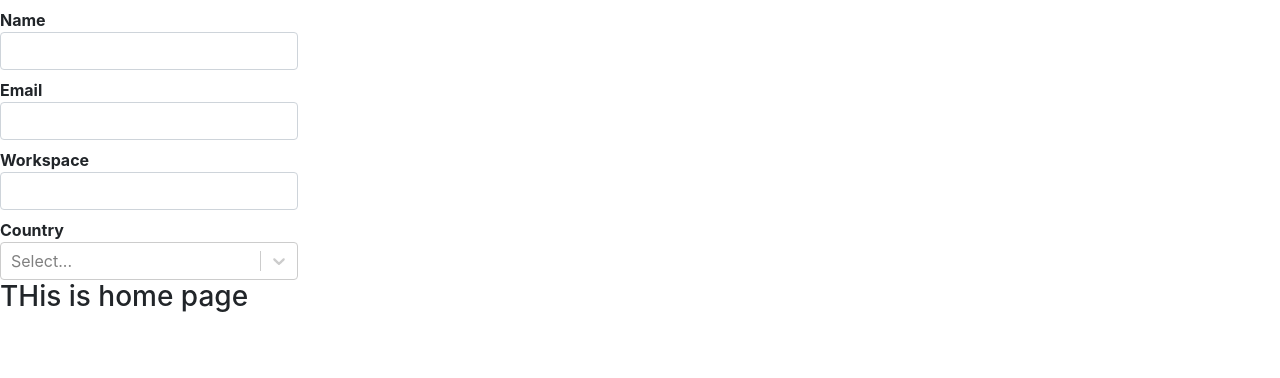
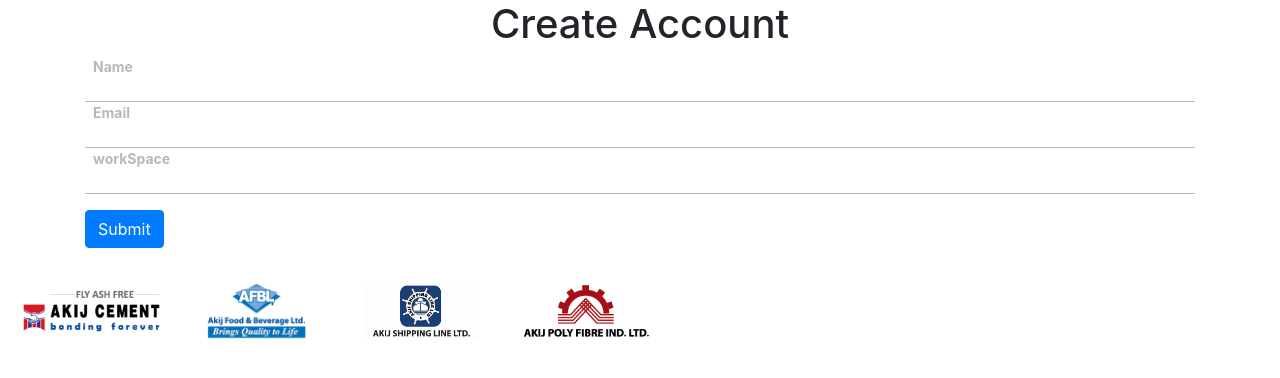
Before and after one commit to u-d-a-y-95/ERPM_Front, a React (Create React App) app: page / in a window 1280 px wide. Shown: the top 378 px of the page. Built offline with nearby package versions, Linux system fonts and the light colour scheme.

Commit message:
logout page working

```diff
--- a/src/App.css
+++ b/src/App.css
@@ -1,32 +1,51 @@
 .login-form-field {
   display: flex;
   flex-direction: column;
-  border-bottom: 1px solid #B8B8B8;
+  border-bottom: 1px solid #b8b8b8;
   margin: 0;
   padding: 0;
 }
-.login-form-field label{
+.login-form-field label {
   margin: 0;
   padding: 0;
-  letter-spacing:0;
+  letter-spacing: 0;
   text-align: left;
   font-size: 14px;
   font-weight: bold;
   letter-spacing: 0px;
-  color: #B8B8B8;
+  color: #b8b8b8;
   opacity: 1;
 }
-.login-form-field input{
+.login-form-field input {
   margin: 0;
   padding: 0;
   border: 0;
   box-shadow: none;
   outline: none;
-  color: #B8B8B8;
+  color: #b8b8b8;
 }
-.login-form-field i{
+.login-form-field i {
   margin: 0;
-  padding: 0 ;
+  padding: 0;
   font-size: 20px;
-  color: #B8B8B8;
+  color: #b8b8b8;
 }
+
+/* azizul style */
+
+.createLoginFromDesign {
+  width: 34.938rem;
+  height: 37.5rem;
+  max-height: 80%;
+  max-width: 80%;
+  /* max */
+  background: #ffffff 0% 0% no-repeat padding-box;
+  box-shadow: 0px 3px 54px #00000029;
+  border-radius: 33px;
+  opacity: 1;
+  margin: 0 auto;
+}
+.createLoginFromDesign input {
+  width: 438px;
+  height: 21px;
+}
--- a/src/App.js
+++ b/src/App.js
@@ -1,17 +1,16 @@
-import logo from "./logo.svg";
 import "./App.css";
-import http from "./main/services/http/http-client";
-import ls from "./main/services/local-storage";
+// import http from "./main/services/http/http-client";
+// import ls from "./main/services/local-storage";
 // import {TOKEN,TOKEN1} from './main/constant/local-storage.contant'
-import MasterInput from "./main/common/base-component/master-input";
+import LoginInput from "./main/common/base-component/login-input";
 import { useState } from "react";
-import { Formik } from "formik";
-import MasterSelect from "./main/common/base-component/master-select";
 import * as Yup from "yup";
 import akijCement from "./assets/image/authentication/akijCement.png";
 import afbl from "./assets/image/authentication/afbl.png";
 import akijShipingLine from "./assets/image/authentication/akijShipingLine.png";
 import akijPolyFibre from "./assets/image/authentication/akijPolyFibre.png";
+import { useFormik } from "formik";
+import MasterErrorText from "./main/common/base-component/master-errortext";
 
 function App() {
   // http.de('https://jsonplaceholder.typicode.com/todos/1')
@@ -19,10 +18,10 @@ function App() {
   //   console.log(res)
   // })
   // ls.setData(TOKEN,'aziz')
-  const [name, setName] = useState("");
-  function onChange(e) {
-    setName(e.target.value);
-  }
+  // const [name, setName] = useState("");
+  // function onChange(e) {
+  //   setName(e.target.value);
+  // }
 
   //azizul code;
   const countryDDL = [
@@ -30,17 +29,20 @@ function App() {
     { value: 2, label: "India" },
     { value: 3, label: "China" },
   ];
-  //initial values;
+
+  //initialValues;
   const initialValues = {
     name: "",
     email: "",
     workSpace: "",
-    country: "",
+    country: { label: "", value: "" },
   };
 
   const validationSchema = Yup.object().shape({
     name: Yup.string().required("Name is required"),
-    email: Yup.string().email().required("Email is required"),
+    email: Yup.string()
+      .email("Provide valid email")
+      .required("Email is required"),
     workSpace: Yup.string().required("Workspace is required"),
     country: Yup.object().shape({
       value: Yup.string().required("Country is required"),
@@ -53,86 +55,91 @@ function App() {
     { id: 3, image: akijShipingLine },
     { id: 4, image: akijPolyFibre },
   ];
+
+  ////////////////////////
+
+  //submit
+  function onSubmit(values) {
+    console.log(values);
+  }
+
+  const formik = useFormik({
+    initialValues,
+    onSubmit,
+    validationSchema,
+  });
+
   return (
-    <>
-      <Formik
-        enableReinitialize={true}
-        initialValues={initialValues}
-        validationSchema={validationSchema}
-        onSubmit={(values, { setSubmitting, resetForm }) => {}}
+    <div
+    // style={{ overflow: "hidden", background: "black" }}
     >
-        {({
-          handleSubmit,
-          resetForm,
-          values,
-          errors,
-          touched,
-          setFieldValue,
-          isValid,
-          dirty,
-        }) => (
-          <>
-            <form onSubmit={handleSubmit}>
-              {console.log(values)}
-              <div className="form-card">
-                <div className="form-card-content">
+      <div>
+        <h1 className="text-center">Create Account</h1>
+        <div className="container">
+          <form onSubmit={formik.handleSubmit}>
             <div className="row">
-                    <div className="col-lg-3">
-                      <MasterInput
+              <div className="col-12">
+                <LoginInput
+                  name="name"
                   label="Name"
-                        name="name"
                   type="text"
-                        value={name}
-                        onChange={onChange}
-                        // onChange={(value) => {
-                        //   setFieldValue("name", value);
-                        // }}
+                  onChange={formik.handleChange}
+                  onBlur={formik.handleBlur}
+                  value={formik.values.name}
+                  // disabled={true}
                 />
-                      <MasterInput
+                {formik.errors.name && formik.touched.name ? (
+                  <MasterErrorText message={formik.errors.name} />
+                ) : null}
+              </div>
+              <div className="col-12">
+                <LoginInput
+                  name="email"
                   label="Email"
-                        name="email"
                   type="email"
-                        value={values?.email}
-                        // onChange={onChange}
-                        onChange={(value) => {
-                          setFieldValue("email", value);
-                        }}
+                  onChange={formik.handleChange}
+                  onBlur={formik.handleBlur}
+                  value={formik.values.email}
+                  disabled={false}
                 />
-                      <MasterInput
-                        label="Workspace"
+                {formik.errors.email && formik.touched.email ? (
+                  <MasterErrorText message={formik.errors.email} />
+                ) : null}
+              </div>
+              <div className="col-12">
+                <LoginInput
                   name="workSpace"
-                        type="text"
-                        value={values?.workSpace}
-                        // onChange={onChange}
-                        onChange={(value) => {
-                          setFieldValue("workSpace", value);
-                        }}
+                  label="workSpace"
+                  onChange={formik.handleChange}
+                  onBlur={formik.handleBlur}
+                  // value={formik.values.workSpace}
+                  // disabled={true}
                 />
-                      <MasterSelect
-                        label="Country"
-                        name="country"
-                        options={countryDDL || []}
-                        id="country"
-                        // type="text"
-                        value={values?.country}
-                        // onChange={onChange}
-                        onChange={(value) => {
-                          setFieldValue("country", value);
-                        }}
-                      />
+                {formik.errors.workSpace && formik.touched.workSpace ? (
+                  <MasterErrorText message={formik.errors.workSpace} />
+                ) : null}
               </div>
             </div>
+            <div>
+              <button
+                className="btn btn-primary mt-3"
+                type="submit"
+                // disabled={!formik.isValid || !formik.dirty}
+              >
+                Submit
+              </button>
+            </div>
+          </form>
         </div>
       </div>
-            </form>
-          </>
-        )}
-      </Formik>
-      {/* <div className="row">
+
+      <div className="row p-4">
+        {/* <div className="col-md-6"> */}
         {authenticationPageImage?.map((item, index) => (
           <div
+            key={index}
             style={{
-              background: "red",
+              background: "#FFFFFF",
               margin: "10px 6px",
               borderRadius: "10px",
             }}
@@ -140,9 +147,9 @@ function App() {
             <img className="img-responsive" src={item?.image} alt="" />
           </div>
         ))}
-      </div> */}
-      <h3>THis is home page</h3>
-    </>
+        {/* </div> */}
+      </div>
+    </div>
   );
 }
 
--- a/src/main/common/base-component/login-input.js
+++ b/src/main/common/base-component/login-input.js
@@ -1,21 +1,26 @@
-import React from 'react'
+import React from "react";
 
 function LoginInput(props) {
-
-    return <div className="login-form-field px-2">
-        <label >{props.label}</label>
+  return (
+    <div className="login-form-field px-2">
+      <label>{props.label}</label>
       <div className="d-flex align-items-center">
         <input
           className="w-100"
+          name={props.name}
           type={props.type}
+          id={props.name}
+          placeholder={props.placeHolder}
           value={props.value}
           onChange={props.onChange}
-            placeholder={props.placeHolder}
+          onBlur={props.onBlur}
+          disabled={props.disabled}
+          readOnly={props.readOnly}
         />
         <i className={props.icon}></i>
       </div>
     </div>
+  );
 }
 
-
-export default LoginInput
+export default LoginInput;
```
Lines whose indentation alone changed are shown as unchanged.
